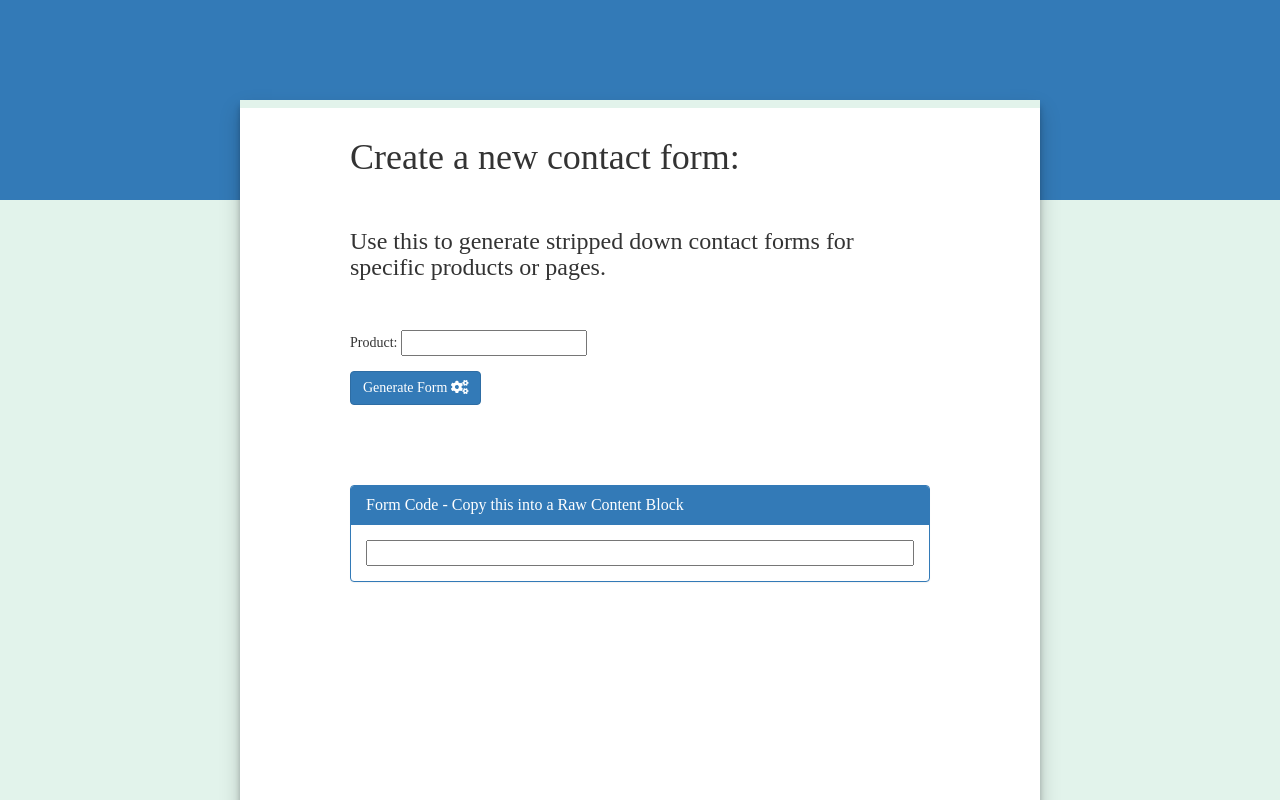
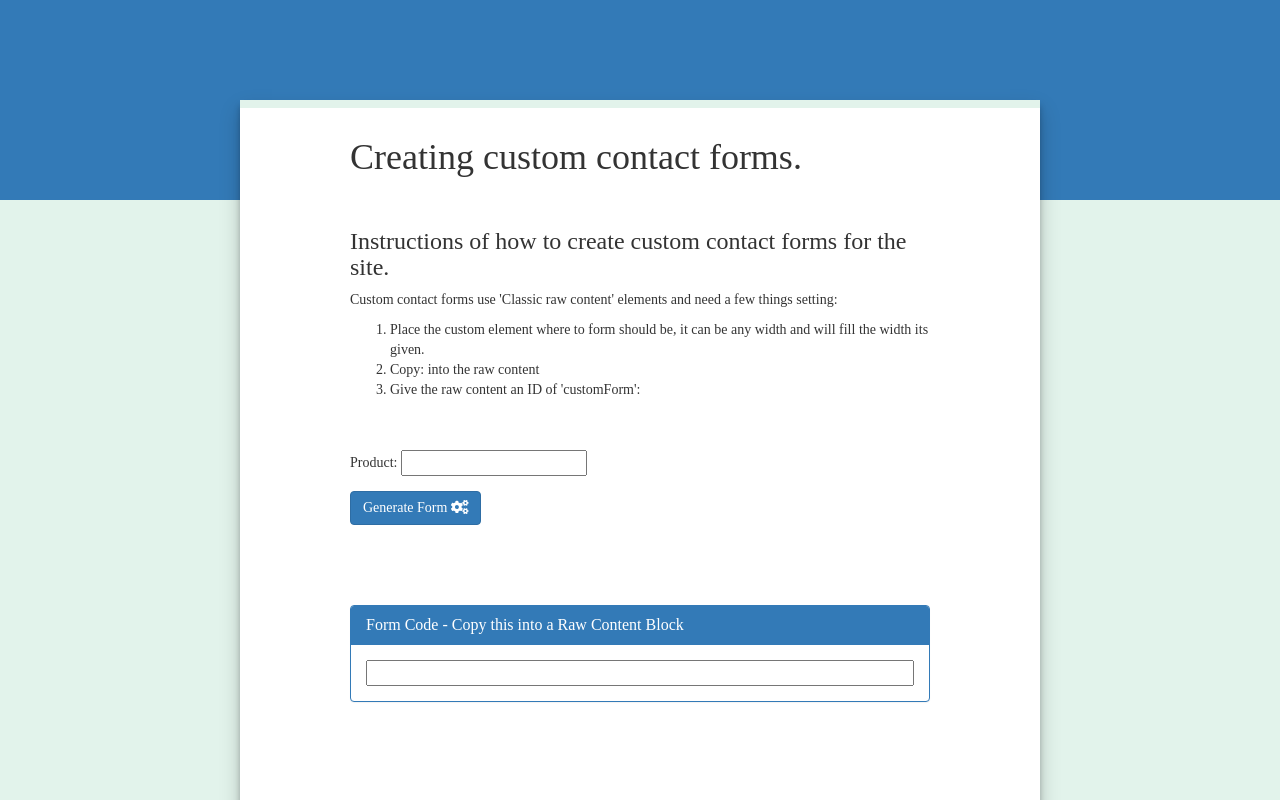
Before and after one commit to nicxcin/nicxcin.github.io, a plain HTML site: page contact2.html in a window 1280 px wide. Shown: the top 800 px of the page. Drawn offline with nearby package versions, Linux system fonts and the light colour scheme; files that its build step writes are made by us from their sources.

Commit message:
Updating contact form builder

```diff
--- a/contact2.html
+++ b/contact2.html
@@ -28,8 +28,16 @@
 		<div id="mainContent">
 			<div id="colorBar" class="work-primary-300 small" ></div>
 			<div id="content">
-				<h1>Create a new contact form:</h1><br>
-				<h3>Use this to generate stripped down contact forms for specific products or pages.</h3>
+				<h1>Creating custom contact forms.</h1><br>
+				<h3>Instructions of how to create custom contact forms for the site.</h3>
+
+				<p>Custom contact forms use 'Classic raw content' elements and need a few things setting:</p>
+
+				<ol>
+					<li>Place the custom element where to form should be, it can be any width and will fill the width its given.</li>
+					<li>Copy: into the raw content</li>
+					<li>Give the raw content an ID of 'customForm':</li>
+				</ol>
 				<br><br>
 
 				<form>
```
